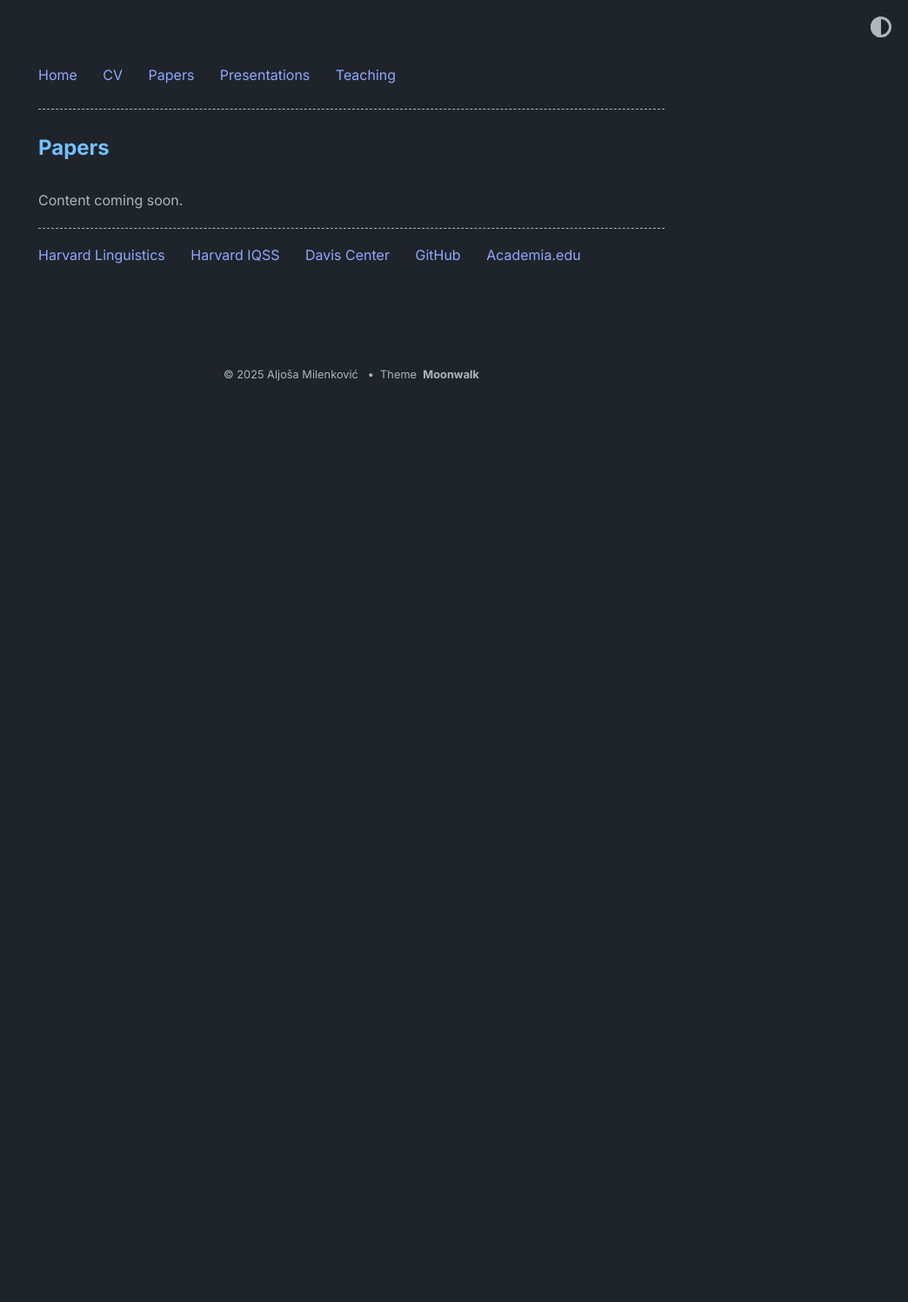
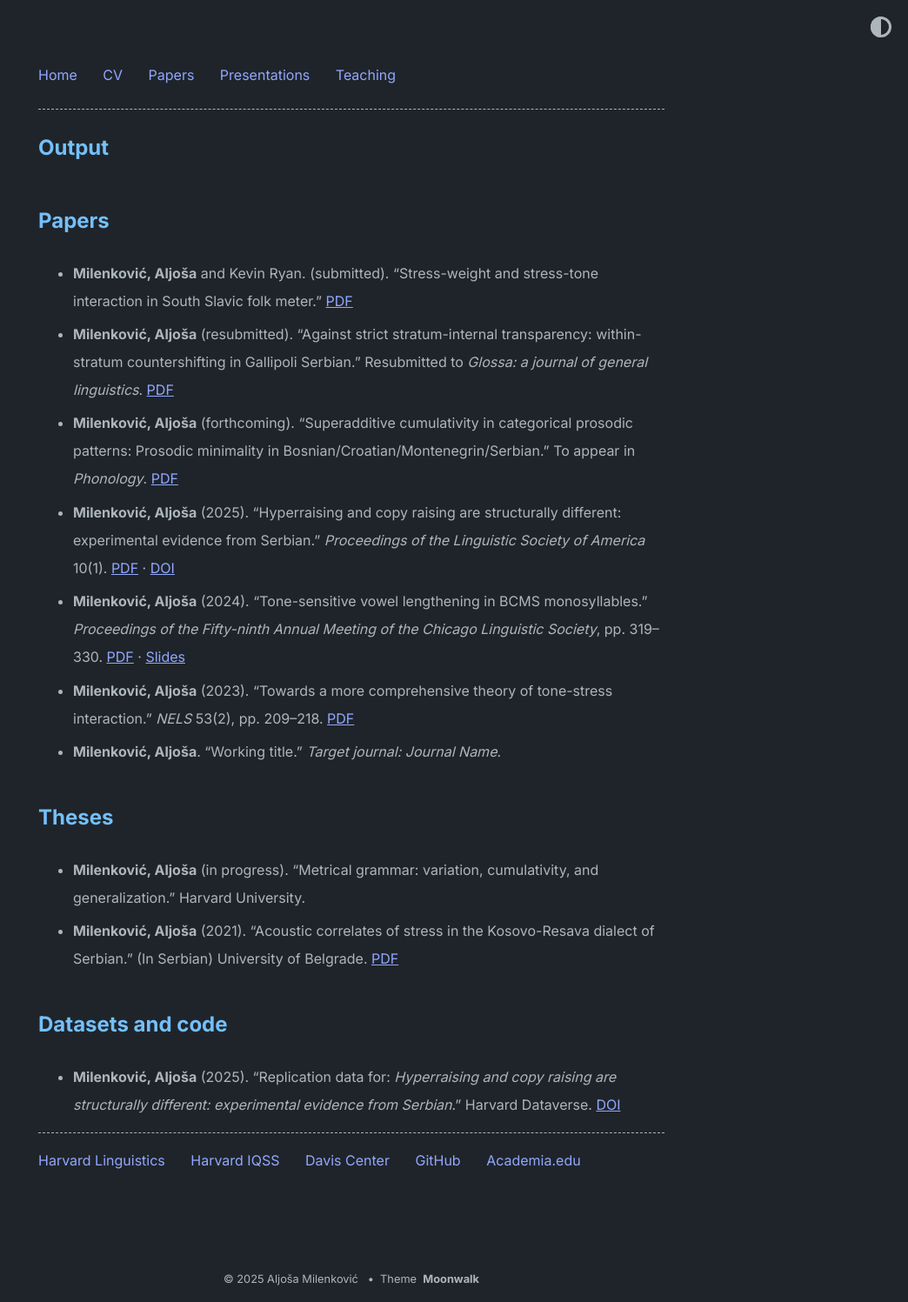
Before and after one commit to AljosaMilenkovic/AljosaMilenkovic.github.io, a Jekyll site: the page built from papers.md, in a window 1280 px wide. Shown: the whole page at 87% size, without its empty margins (236-1280 px from the left). Built offline with Jekyll 4.4.1, drawn with Linux system fonts in a browser that asks for light colours; before the commit the page ends 900 px from its top, so only the background shows below that.

Commit message:
Update papers.md

```diff
--- a/papers.md
+++ b/papers.md
@@ -1,6 +1,24 @@
 ---
 layout: page
-title: Papers
+title: Output
 permalink: /papers/
 ---
-Content coming soon.
+
+## Papers
+
+- **Milenković, Aljoša** and Kevin Ryan. (submitted). “Stress-weight and stress-tone interaction in South Slavic folk meter.”  [PDF](/metrics.pdf)
+- **Milenković, Aljoša** (resubmitted). “Against strict stratum-internal transparency: within-stratum countershifting in Gallipoli Serbian.” Resubmitted to *Glossa: a journal of general linguistics*. [PDF](/final.pdf)
+- **Milenković, Aljoša** (forthcoming). “Superadditive cumulativity in categorical prosodic patterns: Prosodic minimality in Bosnian/Croatian/Montenegrin/Serbian.” To appear in *Phonology*. [PDF](/final.pdf)
+- **Milenković, Aljoša** (2025). “Hyperraising and copy raising are structurally different: experimental evidence from Serbian.” *Proceedings of the Linguistic Society of America* 10(1). [PDF](/hyperraising.pdf) · [DOI](https://doi.org/10.3765/plsa.v10i1.5938)
+- **Milenković, Aljoša** (2024). “Tone-sensitive vowel lengthening in BCMS monosyllables.” *Proceedings of the Fifty-ninth Annual Meeting of the Chicago Linguistic Society*, pp. 319–330. [PDF](/final.pdf) · [Slides](/presentations/another-title-slides.pdf)
+- **Milenković, Aljoša** (2023). “Towards a more comprehensive theory of tone-stress interaction.” *NELS* 53(2), pp. 209–218. [PDF](/nels.pdf)
+- **Milenković, Aljoša**. “Working title.” *Target journal:* *Journal Name*.
+
+## Theses
+
+- **Milenković, Aljoša** (in progress). “Metrical grammar: variation, cumulativity, and generalization.” Harvard University.
+- **Milenković, Aljoša** (2021). “Acoustic correlates of stress in the Kosovo-Resava dialect of Serbian.” (In Serbian) University of Belgrade. [PDF](/nels.pdf)
+
+## Datasets and code
+
+- **Milenković, Aljoša** (2025). “Replication data for: *Hyperraising and copy raising are structurally different: experimental evidence from Serbian*.” Harvard Dataverse. [DOI](https://doi.org/10.7910/DVN/JHH7MQ)
```
